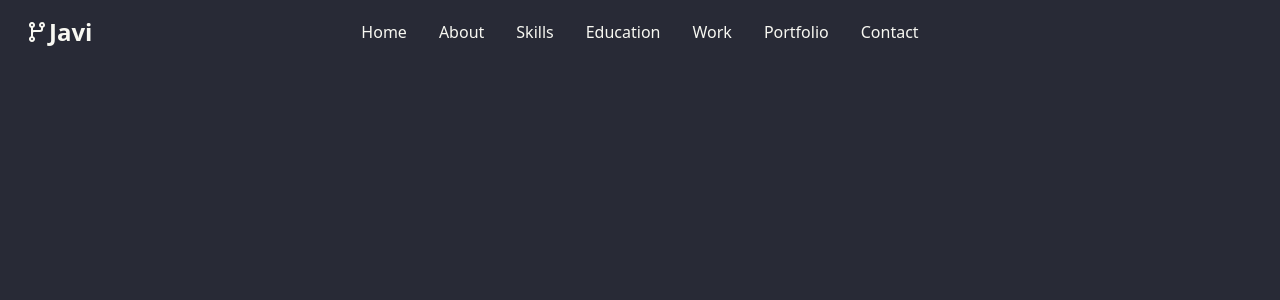
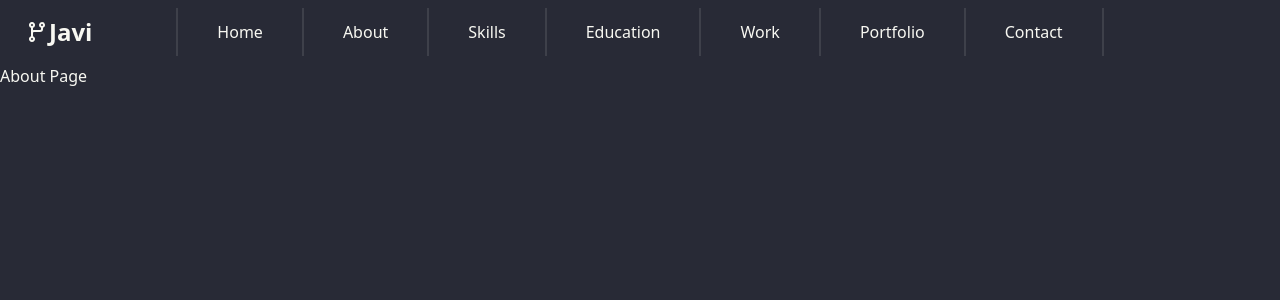
Before and after one commit to JaviD17/nuxtfolio, a Nuxt app: page /About in a window 1280 px wide. Shown: the top 300 px of the page. Built offline with nearby package versions, Linux system fonts and the light colour scheme.

Commit message:
added dividers to navbar

```diff
--- a/components/Navbar.vue
+++ b/components/Navbar.vue
@@ -22,7 +22,7 @@
           tabindex="0"
           class="menu menu-compact dropdown-content mt-3 p-2 shadow bg-base-100 rounded-box w-52"
         >
-          <li><a>Home</a></li>
+          <li><NuxtLink>Home</NuxtLink></li>
           <li tabindex="0">
             <a class="justify-between">
               Portfolio
@@ -62,13 +62,27 @@
     </div>
     <div class="navbar-center hidden lg:flex">
       <ul class="menu menu-horizontal p-0">
-        <li><a>Home</a></li>
-        <li><a>About</a></li>
-        <li><a>Skills</a></li>
-        <li><a>Education</a></li>
-        <li><a>Work</a></li>
-        <li><a>Portfolio</a></li>
-        <li><a>Contact</a></li>
+        <div class="divider divider-horizontal"></div>
+        <li><NuxtLink to="/">Home</NuxtLink></li>
+        <div class="divider divider-horizontal"></div>
+
+        <li><NuxtLink to="/about">About</NuxtLink></li>
+        <div class="divider divider-horizontal"></div>
+
+        <li><NuxtLink to="/skills">Skills</NuxtLink></li>
+        <div class="divider divider-horizontal"></div>
+
+        <li><NuxtLink to="/education">Education</NuxtLink></li>
+        <div class="divider divider-horizontal"></div>
+
+        <li><NuxtLink to="/work">Work</NuxtLink></li>
+        <div class="divider divider-horizontal"></div>
+
+        <li><NuxtLink to="/portfolio">Portfolio</NuxtLink></li>
+        <div class="divider divider-horizontal"></div>
+
+        <li><NuxtLink to="/contact">Contact</NuxtLink></li>
+        <div class="divider divider-horizontal"></div>
       </ul>
     </div>
     <div class="navbar-end">
--- /dev/null
+++ b/pages/About.vue
@@ -0,0 +1,3 @@
+<template>
+  <h1>About Page</h1>
+</template>
--- /dev/null
+++ b/pages/Contact.vue
@@ -0,0 +1,3 @@
+<template>
+  <h1>Contact Page</h1>
+</template>
--- /dev/null
+++ b/pages/Education.vue
@@ -0,0 +1,3 @@
+<template>
+  <h1>Education Page</h1>
+</template>
--- /dev/null
+++ b/pages/Portfolio.vue
@@ -0,0 +1,3 @@
+<template>
+  <h1>Portfolio Page</h1>
+</template>
--- /dev/null
+++ b/pages/Skills.vue
@@ -0,0 +1,3 @@
+<template>
+  <h1>Skills Page</h1>
+</template>
--- /dev/null
+++ b/pages/Work.vue
@@ -0,0 +1,3 @@
+<template>
+  <h1>Work Page</h1>
+</template>
```
